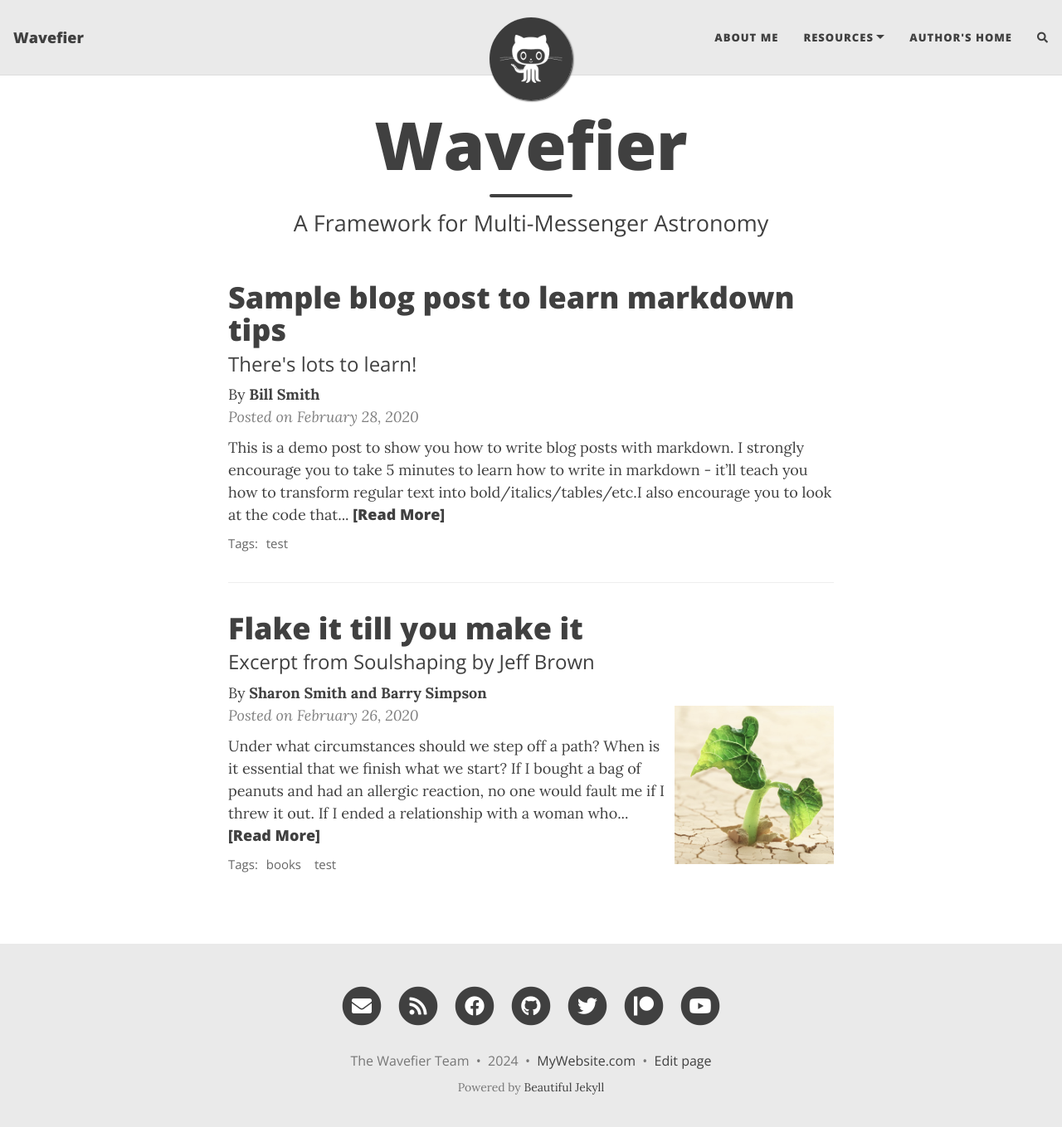
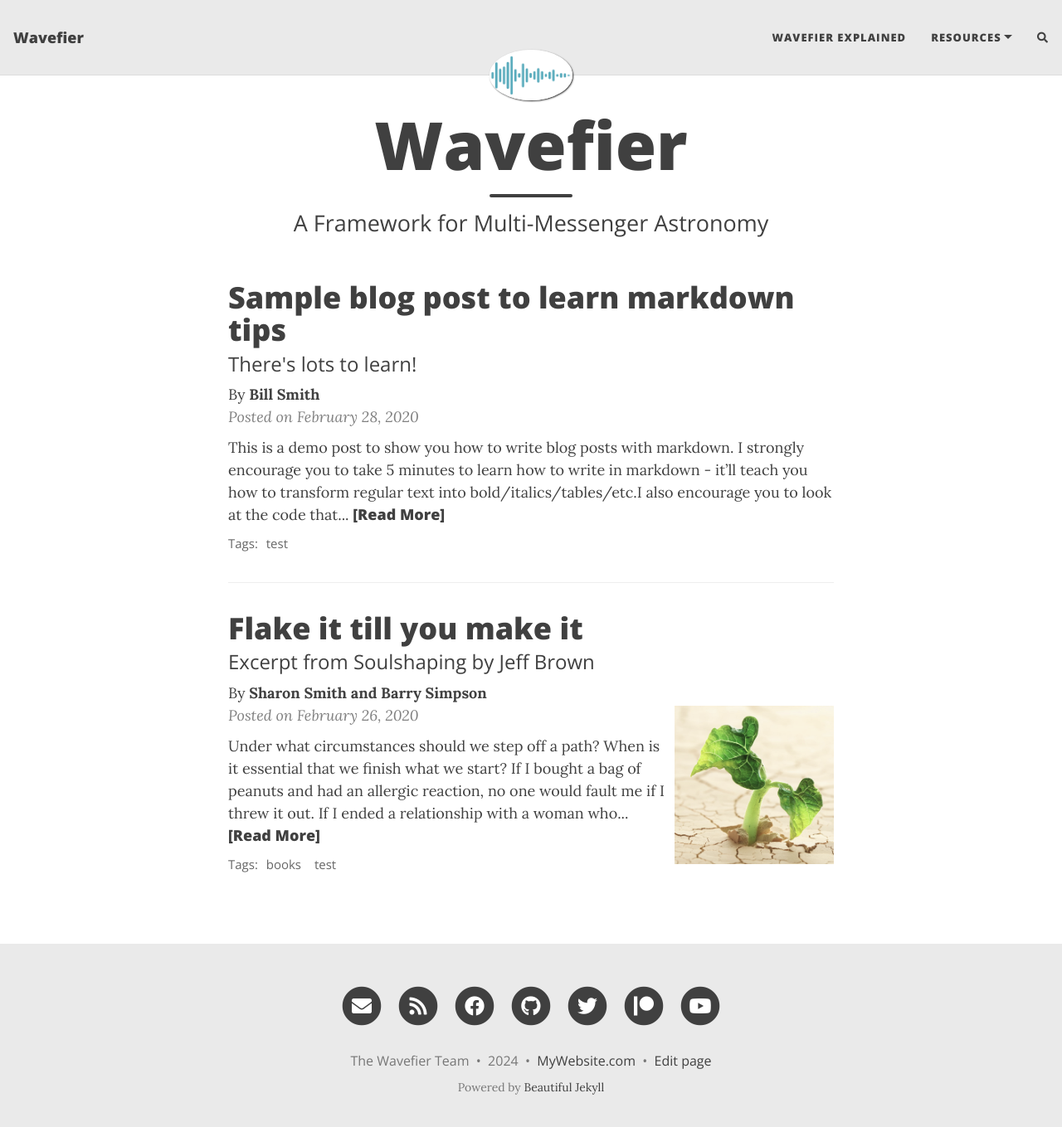
Before and after one commit to wavefier/wavefier, a Jekyll site: the page built from index.html, in a window 1280 px wide and 1372 px high. Shown: the top 1359 px of the window at 83% size. Built offline with Jekyll 4.4.1, drawn with Linux system fonts in a browser that asks for light colours; nearby versions of some CDN libraries; the list of posts is cut into pages by our own code; comment, search, counter and statistics services are not loaded.

Commit message:
deploy logo to website

```diff
--- a/_config.yml
+++ b/_config.yml
@@ -20,11 +20,11 @@ author: The Wavefier Team
 ###############################################
 
 navbar-links:
-  About Me: "aboutme"
+  Wavefier Explained: "aboutme"
   Resources:
     - Beautiful Jekyll: "https://beautifuljekyll.com"
     - Learn markdown: "https://www.markdowntutorial.com/"
-  Author's home: "https://deanattali.com"
+
 
 ################
 # --- Logo --- #
@@ -32,7 +32,7 @@ navbar-links:
 
 # Image to show in the navigation bar - works best with a square image
 # Remove this parameter if you don't want an image in the navbar
-avatar: "/assets/img/avatar-icon.png"
+avatar: "/assets/img/wv.png"
 
 # By default, the image is cut into a circle. You can disable this behaviour by setting 'round-avatar: false'
 round-avatar: true
```
